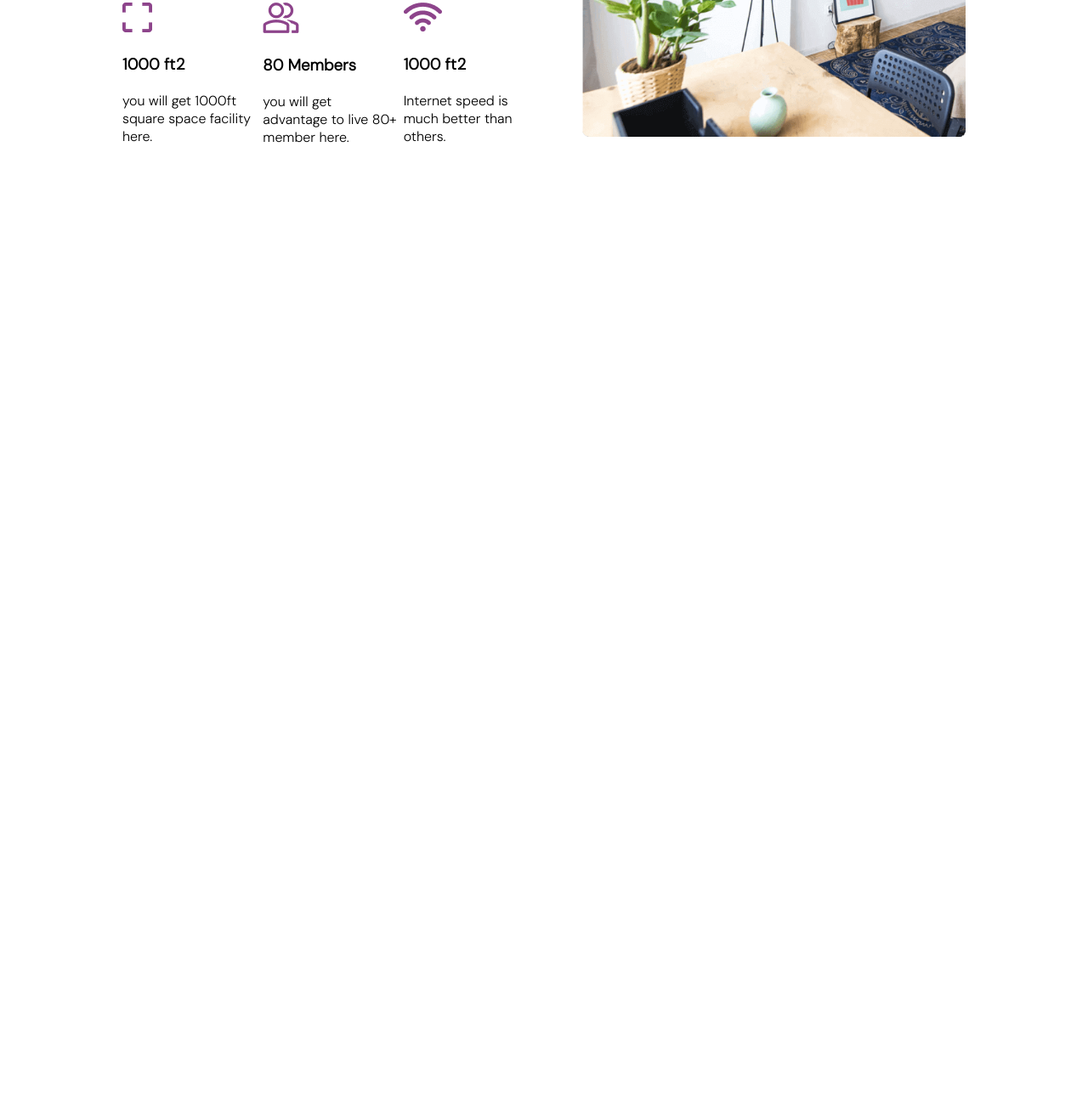
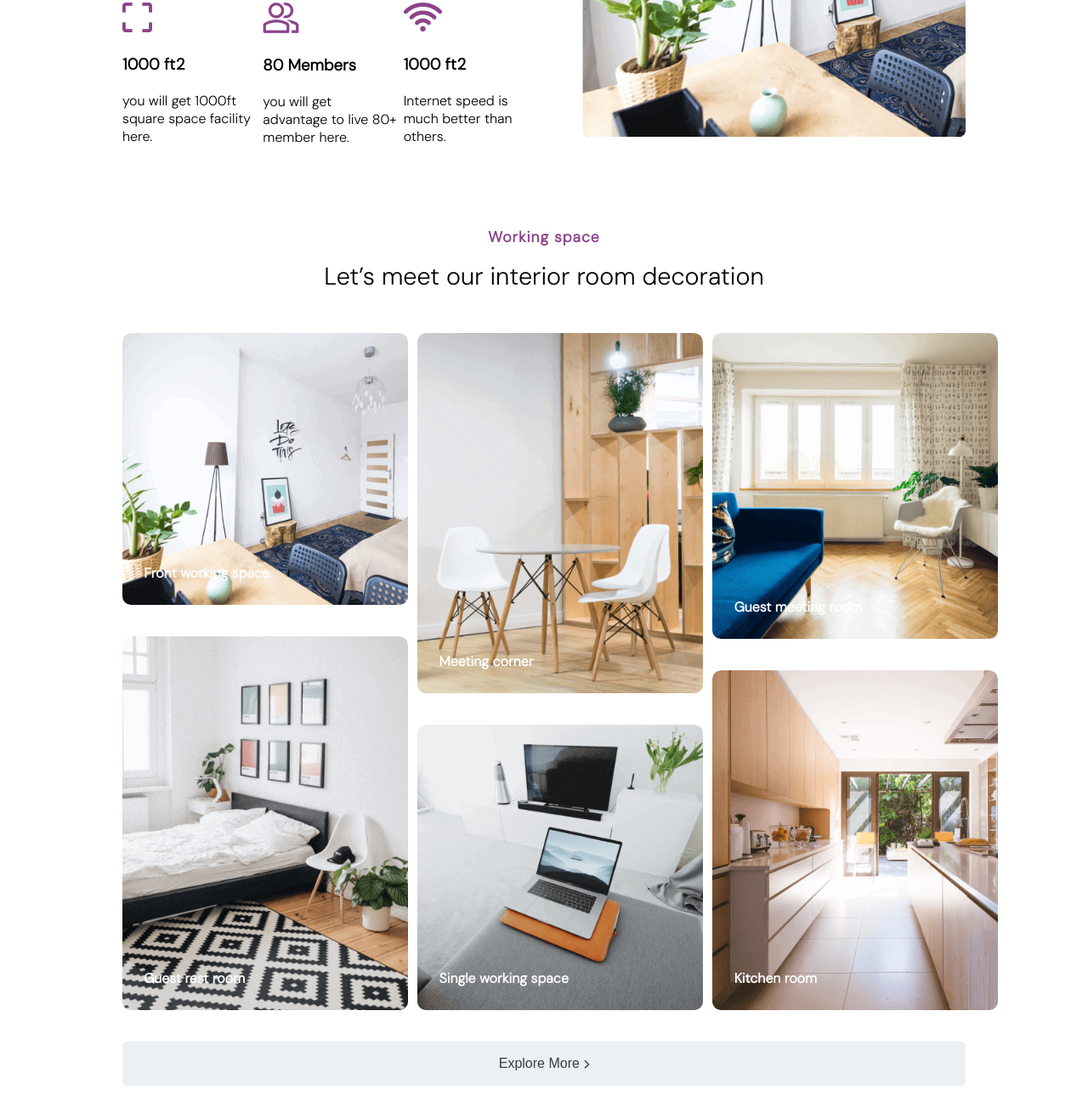
Before and after one commit to balavignesh111/startup-landing, a plain HTML site: page index.html in a window 1280 px wide. Shown: the part 1614-2930 px from the top of the page at 85% size. Before the commit the page ends 1834 px from the top, so only its background shows below. Drawn offline with Linux system fonts and the light colour scheme.

Commit message:
features completed

```diff
--- a/index.html
+++ b/index.html
@@ -147,5 +147,48 @@
       </div>
     </div>
   </div>
+  <div class="gallery-container">
+    <h4 class="gallery-title">
+      Working space
+    </h4>
+    <p class="gallery-desc">
+      Let’s meet our interior room decoration
+    </p>
+    <div class="gallery-pics">
+      <div class="gallery-box">
+        <div class="gallery-pic-box-1">
+          <img src="./image/1-70859bc8f26e04122917b5efb2a8c41b.png" alt="first" class="gallery-pic-1">
+          <h4 class="image-description">Front working space</h4>
+        </div>
+        <div class="gallery-pic-box-1">
+          <img src="./image/4-ba1570965e4435e2e01b37d6ff0c4023.png" alt="sec" class="gallery-pic-1">
+          <h4 class="image-description">Guest rest room</h4>
+        </div>
+      </div>
+      <div class="gallery-box">
+        <div class="gallery-pic-box-1">
+          <img src="./image/2-cecd595418115c2eea5f3751dab105f8.png" alt="first" class="gallery-pic-1">
+          <h4 class="image-description">Meeting corner</h4>
+        </div>
+        <div class="gallery-pic-box-1">
+          <img src="./image/5-cadc12b68080f3d7f9cf9541324ae6ef.png" alt="sec" class="gallery-pic-1">
+          <h4 class="image-description">Single working space</h4>
+        </div>
+      </div>
+      <div class="gallery-box">
+        <div class="gallery-pic-box-1">
+          <img src="./image/3-149ebfdf316b777c4dbfe238d5b9ecb5.png" alt="first" class="gallery-pic-1">
+          <h4 class="image-description">Guest meeting room</h4>
+        </div>
+        <div class="gallery-pic-box-1">
+          <img src="./image/6-c90f85a010322e1b17d756905679a122.png" alt="sec" class="gallery-pic-1">
+          <h4 class="image-description">Kitchen room</h4>
+        </div>
+      </div>
+    </div>
+    <button class="explore-btn">
+      Explore More <i class="fa-solid fa-chevron-right"></i>
+    </button>
+  </div>
 </body>
 </html>
--- a/style.css
+++ b/style.css
@@ -270,3 +270,88 @@ body{
   flex-direction: column;
   gap: 0.3rem;
 }
+
+/* gallery box starts here!!! */
+.gallery-container{
+  width: 100%;
+  padding: 3rem 9rem;
+}
+
+.gallery-title{
+  color: #8D448B;
+  font-size: 1.1rem;
+  font-weight: 600;
+  letter-spacing: 1px;
+  text-align: center;
+  padding-bottom: 1rem;
+}
+
+.gallery-desc{
+  font-size: 1.8rem;
+  text-align: center;
+  padding-bottom: 3rem;
+}
+
+.gallery-pics{
+  width: 100%;
+  display: flex;
+  flex-direction: row;
+  justify-content: space-between;
+}
+
+.gallery-box{
+  width: 30%;
+  display: flex;
+  flex-direction: column;
+  gap: 2rem;
+}
+
+.gallery-pic-box-1{
+  width: 21rem;
+  position: relative;
+  overflow: hidden;
+  border-radius: 10px;
+}
+
+.gallery-pic-1{
+  width: 100%;
+  height: auto;
+  object-fit: contain;
+  border-radius: 10px;
+}
+
+.image-description{
+  font-weight: 900;
+  color: white;
+  position: absolute;
+  bottom: 2rem;
+  left: 1.58rem;
+}
+
+.gallery-pic-1:hover{
+  transform: scale(1.25,1.25);
+  transition: all 0.5s ease-out;
+}
+
+/* explore-btn */
+.explore-btn{
+  color: #343D48;
+  font-size: 1rem;
+  background-color: #EDF0F2;
+  width: 100%;
+  padding: 1rem;
+  margin-top: 2rem;
+  border: 1px solid;
+  border-color: #EDF0F2;
+  border-radius: 5px;
+}
+
+.explore-btn i{
+  font-size: 0.7rem;
+}
+
+.explore-btn:hover{
+  color: white;
+  background-color: #8D448B;
+  transition: all 0.3s ease-in;
+}
```
